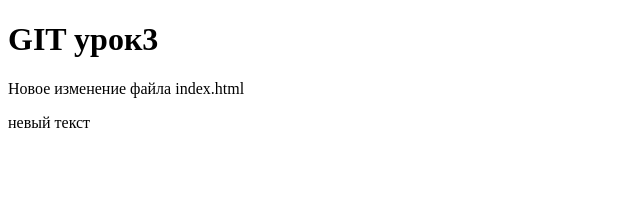
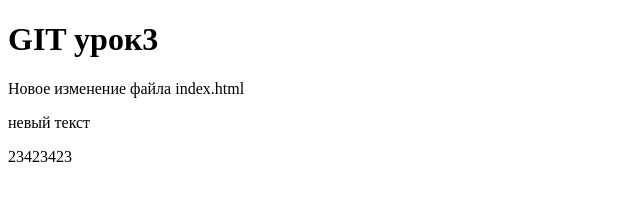
Before and after one commit to xakerrf/site, a plain HTML site: page index.html in a window 1280 px wide. Shown: the whole page, without its empty margins (0-640 px from the left). Drawn offline with Linux system fonts and the light colour scheme; files that its build step writes are made by us from their sources.

Commit message:
third commit

```diff
--- a/index.html
+++ b/index.html
@@ -9,5 +9,6 @@
 	<h1>GIT урок3</h1>
 	<p>Новое изменение файла index.html</p>
 	<p>невый текст</p>
+	<p>23423423</p>
 </body>
 </html>
```
